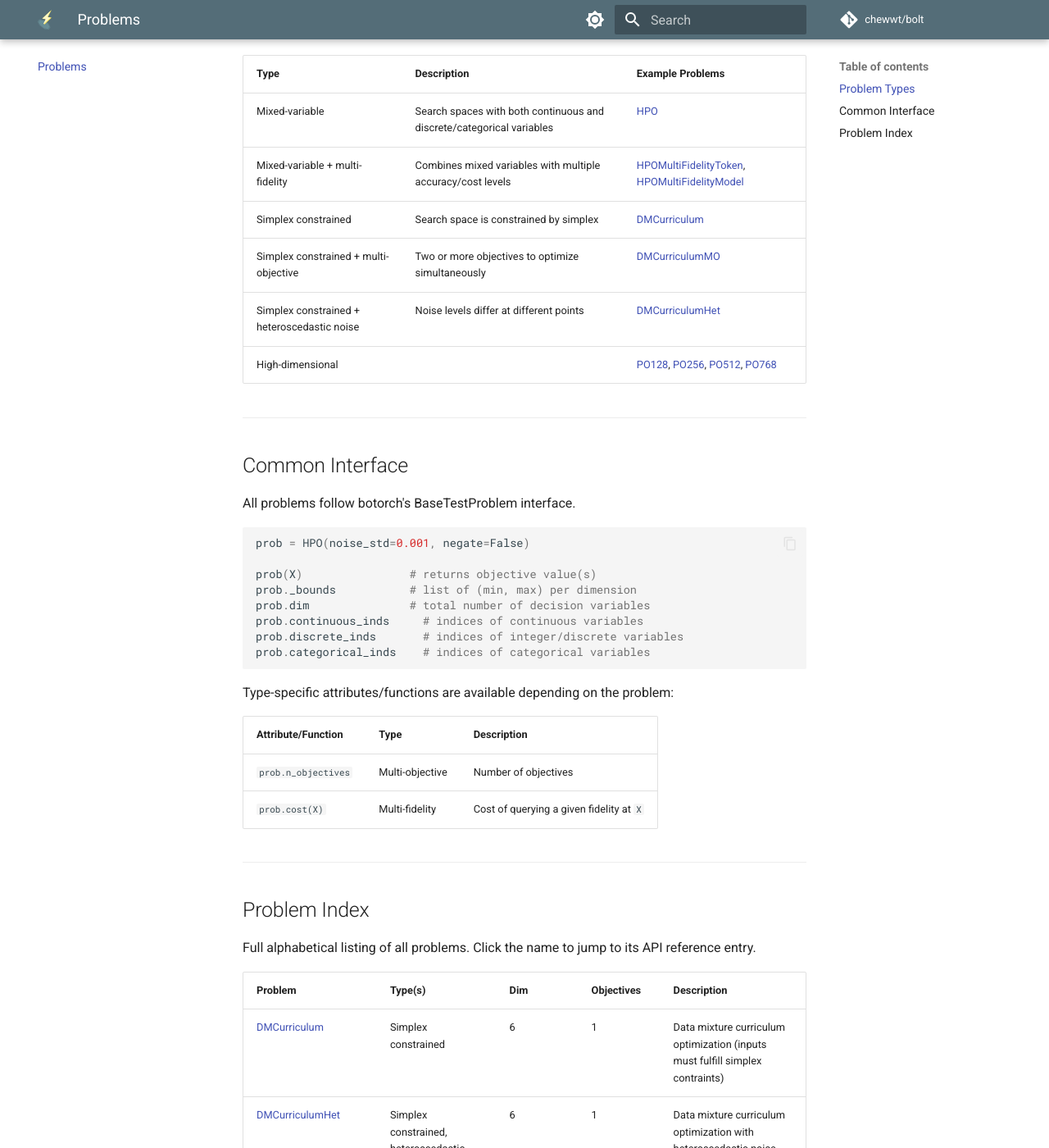
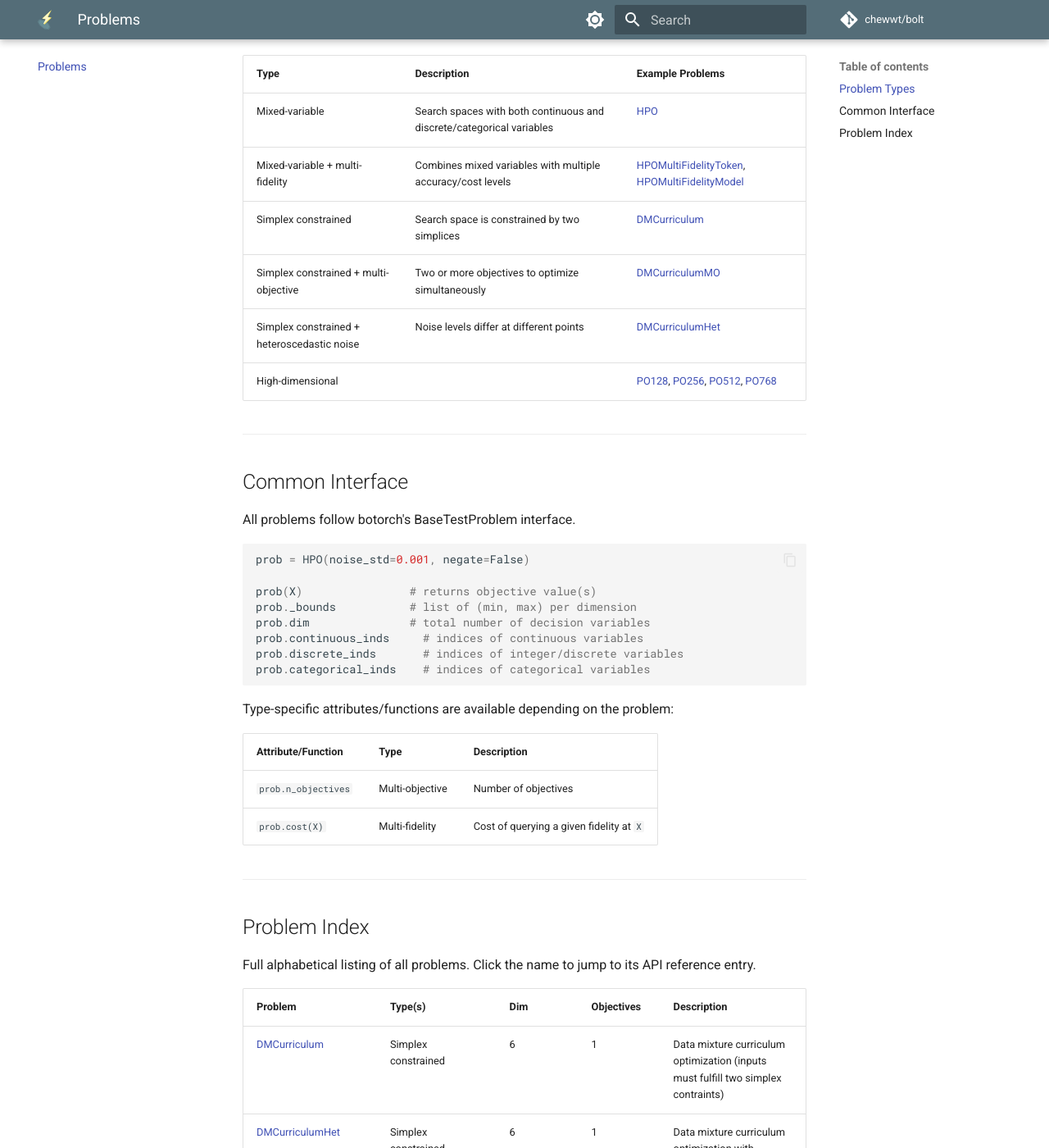
Before and after one commit to chewwt/bolt, an MkDocs documentation site: the page built from docs/problems.md, in a window 1280 px wide and 1400 px high, scrolled down 463 px. Shown: the whole window at 82% size. Built offline with MkDocs 1.6.1 and Material for MkDocs 9.7.7, drawn with Linux system fonts in a browser that asks for light colours; comment, search, counter and statistics services are not loaded.

```diff
--- a/docs/problems.md
+++ b/docs/problems.md
@@ -14,7 +14,7 @@ For full parameter details see the [API Reference](./api/index.md).
 |------|-------------|-----------------|
 | Mixed-variable| Search spaces with both continuous and discrete/categorical variables | [HPO](./api/hpo.md#bolt.HPO) |
 | Mixed-variable + multi-fidelity | Combines mixed variables with multiple accuracy/cost levels | [HPOMultiFidelityToken](./api/hpo.md#bolt.HPOMultiFidelityToken), [HPOMultiFidelityModel](./api/hpo.md#bolt.HPOMultiFidelityModel) |
-| Simplex constrained | Search space is constrained by simplex | [DMCurriculum](./api/dm.md#bolt.DMCurriculum)|
+| Simplex constrained | Search space is constrained by two simplices | [DMCurriculum](./api/dm.md#bolt.DMCurriculum)|
 | Simplex constrained + multi-objective | Two or more objectives to optimize simultaneously | [DMCurriculumMO](./api/dm.md#bolt.DMCurriculumMO) |
 | Simplex constrained + heteroscedastic noise | Noise levels differ at different points | [DMCurriculumHet](./api/dm.md#bolt.DMCurriculumHet) |
 | High-dimensional | | [PO128](./api/po.md#bolt.PO128), [PO256](./api/po.md#bolt.PO256), [PO512](./api/po.md#bolt.PO512), [PO768](./api/po.md#bolt.PO768) |
@@ -52,7 +52,7 @@ Full alphabetical listing of all problems. Click the name to jump to its API ref
 
 | Problem | Type(s) | Dim | Objectives | Description |
 |---|---|---|---|---|
-| [DMCurriculum](./api/dm.md#bolt.DMCurriculum) | Simplex constrained | 6 | 1 | Data mixture curriculum optimization (inputs must fulfill simplex contraints) |
+| [DMCurriculum](./api/dm.md#bolt.DMCurriculum) | Simplex constrained | 6 | 1 | Data mixture curriculum optimization (inputs must fulfill two simplex contraints) |
 | [DMCurriculumHet](./api/dm.md#bolt.DMCurriculumHet) | Simplex constrained, heteroscedastic noise | 6 | 1 | Data mixture curriculum optimization with heteroscedastic noise |
 | [DMCurriculumMO](./api/dm.md#bolt.DMCurriculumMO) | Simplex constrained, multi-objective | 6 | 3 | Data mixture curriculum optimization with multiple objectives |
 | [HPO](./api/hpo.md#bolt.HPO) | Mixed-variable | 7 | 1 | Hyperparameter optimization for LoRA finetuning |
--- a/pyproject.toml
+++ b/pyproject.toml
@@ -3,7 +3,7 @@ requires = ["hatchling"]
 build-backend = "hatchling.build"
 
 [project]
-name = "bolt"
+name = "bolt-bench"
 version = "0.1.0"
 # dynamic = ["version"]
 description = "Benchmarks for BO on LLM Tasks"
```
Also changed, not shown: README.md (+9 -15 lines), 1 other file.
